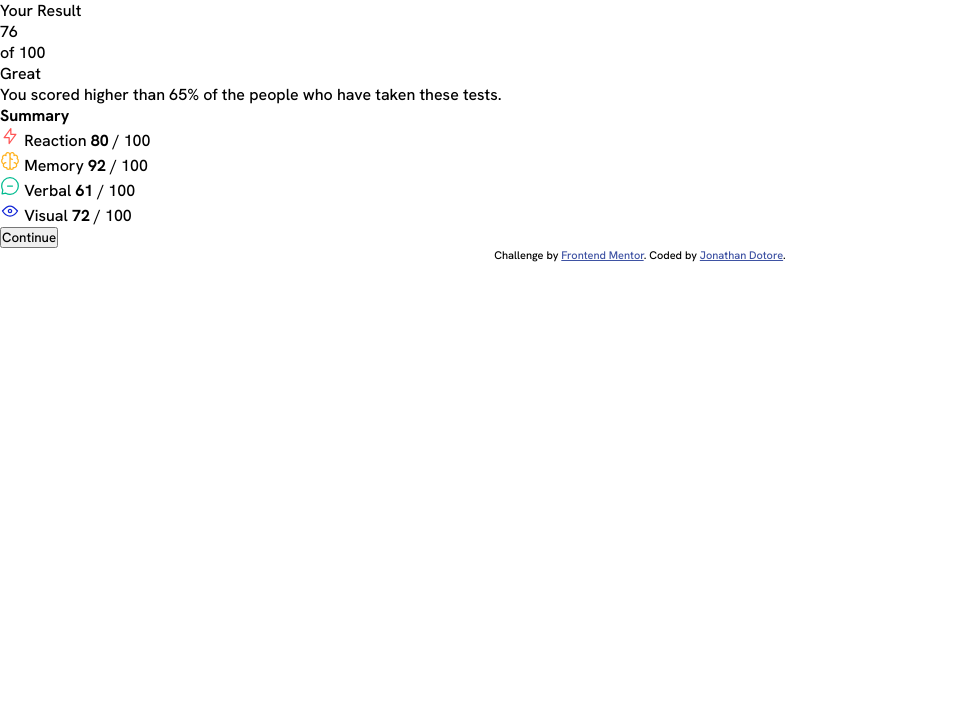
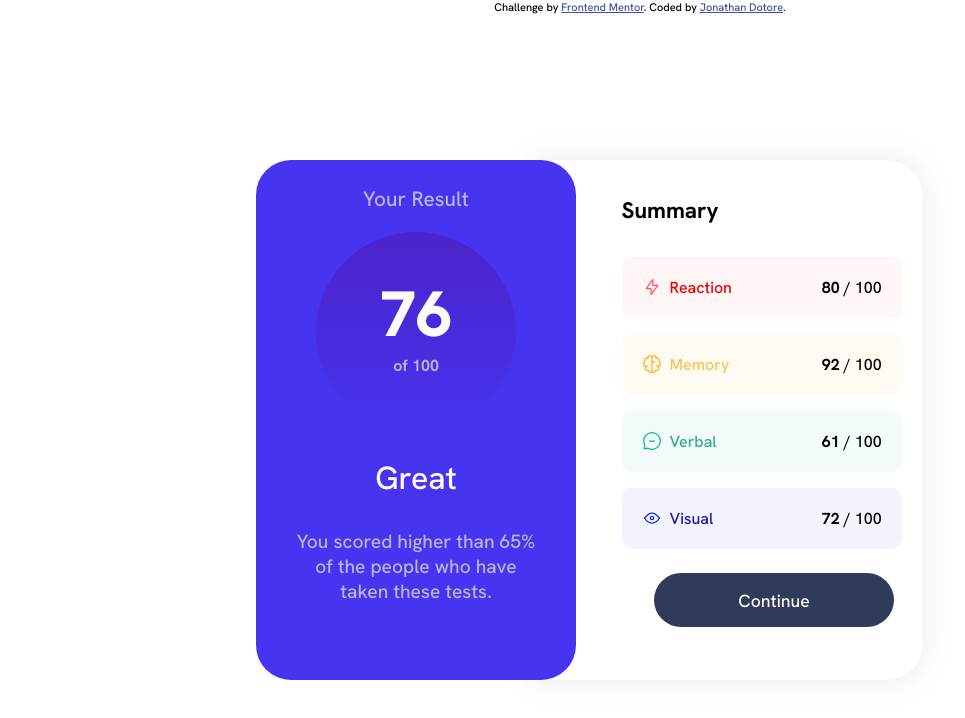
Before and after one commit to jonathandotore/Results-Summary, a plain HTML site: page index.html in a window 1280 px wide. Shown: the whole page, without its empty margins (0-965 px from the left). Drawn offline with Linux system fonts and the light colour scheme.

Commit message:
Desktop Version
Adjusting for desktop version.

```diff
--- a/css/style.css
+++ b/css/style.css
@@ -13,10 +13,9 @@
     --main-color-circle: hsl(249, 72%, 52%);
     --main-text-color: hsl(0, 0%, 99%);
     --secundary-text-color: hsla(0, 0%, 84%, 0.8);
-
 }
 
-@media (min-width: 375px) and (max-width: 768px) {
+@media (min-width: 374.98px) and (max-width: 767.9px) {
 
     /* Score */
 
@@ -160,3 +159,165 @@
         font-size: 1.1rem;
     }
 }
+
+@media (min-width: 768px) {
+
+    /* Score */
+    div.score {
+        width: 25%;
+        height: 65%;
+        position: absolute;
+        top: 20%;
+        left: 20%;
+        z-index: 1;
+        background: rgb(71,52,240);
+        background: linear-gradient(rgba(71,52,240,1) 0%, );
+        border-bottom-left-radius: 35px;
+        border-bottom-right-radius: 35px;
+        border-top-right-radius: 35px;
+        border-top-left-radius: 35px;
+    }
+
+    p.your-result {
+        text-align: center;
+        color: var(--secundary-text-color);
+        padding: 25px 0 20px 0;
+        font-size: 1.3em;
+    }
+
+    .score-number {
+        width: 200px;
+        height: 200px;
+        margin: 0 auto;
+        padding: 10px 0;
+        background: rgb(71,52,240);
+        background: linear-gradient(0deg, rgba(71,52,240,1) 0%, rgba(75,36,205,1) 93%);
+        border: 1px transparent var(--main-color-circle);
+        border-radius: 50%;
+    }
+
+    .score-value {
+        text-align: center;
+        padding: 30px 0 0 0;
+    }
+
+    .score-number p {
+        font-size: 4rem;
+        font-weight: 800;
+        color: var(--main-text-color);
+    }
+
+    .score-sub-value {
+        display: block;
+        font-size: 1rem;
+        font-weight: 700;
+        text-align: center;
+        color: var(--secundary-text-color);
+        padding-bottom: 35px;
+
+    }
+
+    .congrats {
+        color: var(--main-text-color);
+        text-align: center;
+        font-size: 2rem;
+        margin: 25px 0 10px 0;
+    }
+
+    .message {
+        width: 75%;
+        margin: 0 auto;
+        padding: 20px 0 0px 0;
+        color: var(--secundary-text-color);
+        text-align: center;
+        font-size: 1.2rem;
+    }
+
+
+    /* Summary */
+
+    .summary {
+        width: 30%;
+        height: 65%;
+        padding: 20px;
+        position: absolute;
+        top: 20%;
+        left: 42%;
+        /* box-shadow: 0 3px 10px rgb(0 0 0 / 0.2); */
+        box-shadow: 0 0 30px #cccccc74;
+        border-top-right-radius: 35px;
+        border-bottom-right-radius: 35px;
+    }
+
+    .summary h4 {
+        font-weight: 700;
+        margin: 1rem 0 2rem 4rem;
+        font-size: 1.4rem;
+    }
+
+    .summs {
+        display: flex;
+        flex-wrap: wrap;
+        flex-direction: column;
+        justify-content: space-evenly;
+    }
+
+    .sum-item {
+        padding: 20px;
+        margin: 0 0 1rem 4rem;
+        border: 1px transparent;
+        border-radius: 10px;
+    }
+
+    svg {
+        float: left;
+        margin-right: 8px;
+    }
+
+    .key {
+        float: left;
+    }
+
+    .value {
+        float: right;
+        color: #000;
+    }
+
+    .summary-reaction {
+        background-color: rgba(255,246,245,255);
+        color: #e70000;
+    }
+
+    .summary-memory {
+        background-color: rgba(255,251,242,255);
+        color: #fac156;
+    }
+
+    .summary-verbal {
+        background-color: rgba(242,251,250,255);
+        color: #31ab8b;
+    }
+
+    .summary-visual {
+        background-color: rgba(243,243,253,255);
+        color: #141f9c;
+    }
+
+    input {
+        margin: 0.5rem 1rem 0.5rem 6rem;
+        background: rgba(48,59,89,255);
+        color: var(--main-text-color);
+        width: 70%;
+        line-height: 2;
+        padding: 0.6rem;
+        border-radius: 30px;
+        border: 1px transparent;
+        font-size: 1.1rem;
+    }
+
+    input:hover {
+        cursor: pointer;
+        background: rgb(248,251,255);
+        background: linear-gradient(0deg, rgba(248,251,255,1) 0%, rgba(60,58,195,1) 2%, rgba(97,72,209,1) 100%);
+    }
+}
```
